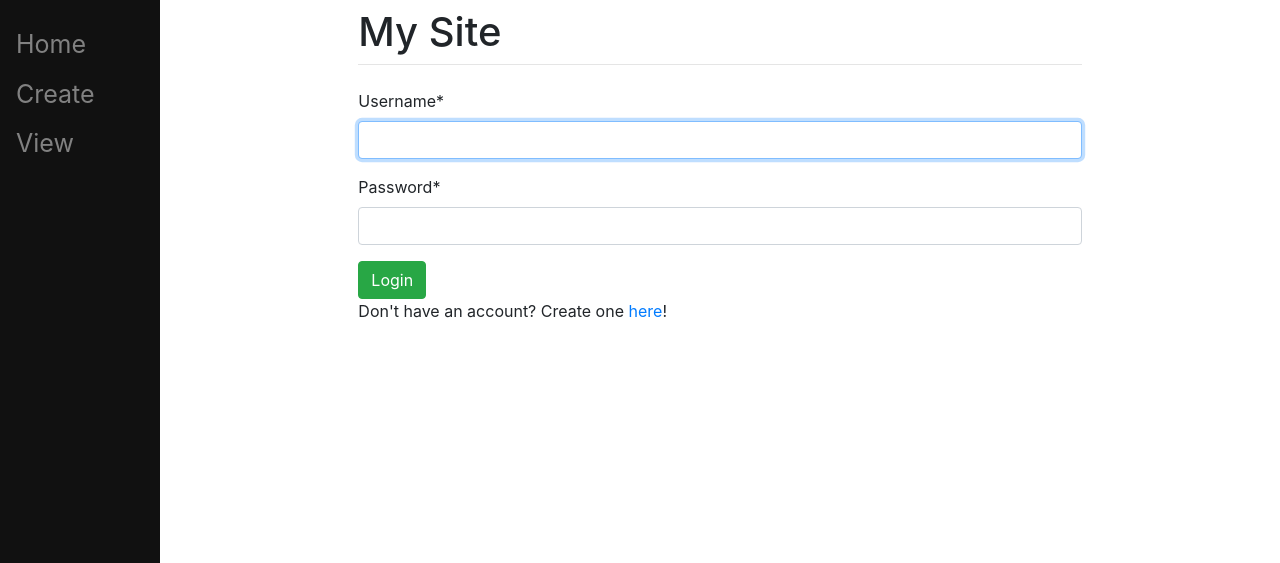
After one commit to kusal-fe/P5Todolist, a Django app: page /login/ in a window 1280 px wide. The commit adds this page. Shown: the top 563 px of the page. Run offline with Django 5.2, Linux system fonts and the light colour scheme; some libraries are stand-ins or nearby versions.

Commit message:
Complete Tutorial 10

```diff
--- a/P5Todo/P5Todo/settings.py
+++ b/P5Todo/P5Todo/settings.py
@@ -128,3 +128,6 @@ DEFAULT_AUTO_FIELD = "django.db.models.BigAutoField"
 CRISPY_ALLOWED_TEMPLATE_PACKS = "bootstrap4"
 
 CRISPY_TEMPLATE_PACK = "bootstrap4"
+
+LOGIN_REDIRECT_URL = "/"
+LOGOUT_REDIRECT_URL = "/"
--- a/P5Todo/P5Todo/urls.py
+++ b/P5Todo/P5Todo/urls.py
@@ -22,4 +22,5 @@ urlpatterns = [
     path("admin/", admin.site.urls),
     path("register/", v.register, name="register"),
     path("", include("main.urls")),
+    path("", include("django.contrib.auth.urls")),
 ]
--- a/P5Todo/main/templates/main/base.html
+++ b/P5Todo/main/templates/main/base.html
@@ -43,7 +43,7 @@
     <body>
 
         <div class="sidenav">
-            <a href="/home">Home</a>
+            <a href="/">Home</a>
             <a href="/create">Create</a>
             <a href="/3">View</a>
         </div>
--- /dev/null
+++ b/P5Todo/register/templates/registration/login.html
@@ -0,0 +1,15 @@
+{% extends 'main/base.html' %}
+
+{% load crispy_forms_tags %}
+
+{% block title %}Login Here{% endblock %}
+
+
+{% block content %}
+<form method="post", class="form-group">
+    {% csrf_token %}
+    {{form|crispy}}
+    <button type="submit", class="btn btn-success">Login</button>
+    <p>Don't have an account? Create one <a href="/register">here</a>!</p>
+</form>
+{% endblock %}
--- a/P5Todo/register/views.py
+++ b/P5Todo/register/views.py
@@ -7,7 +7,7 @@ def register(response):
         form = RegisterForm(response.POST)
         if form.is_valid():
             form.save()
-        return redirect("/home")
+        return redirect("/")
 
     else:
         form = RegisterForm()
```
Also changed, not shown: P5Todo/db.sqlite3.
